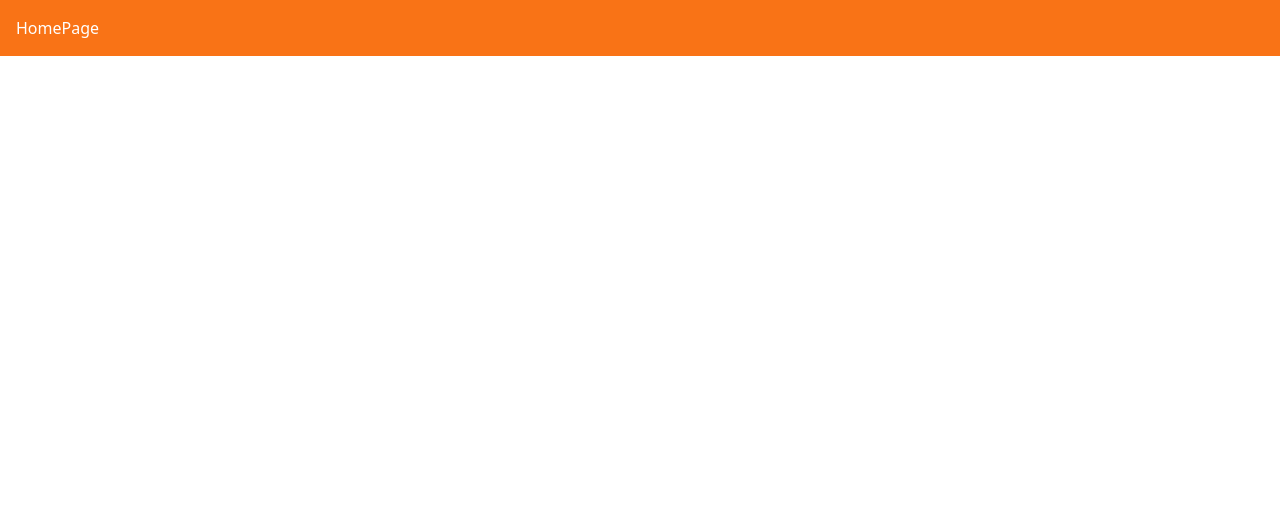
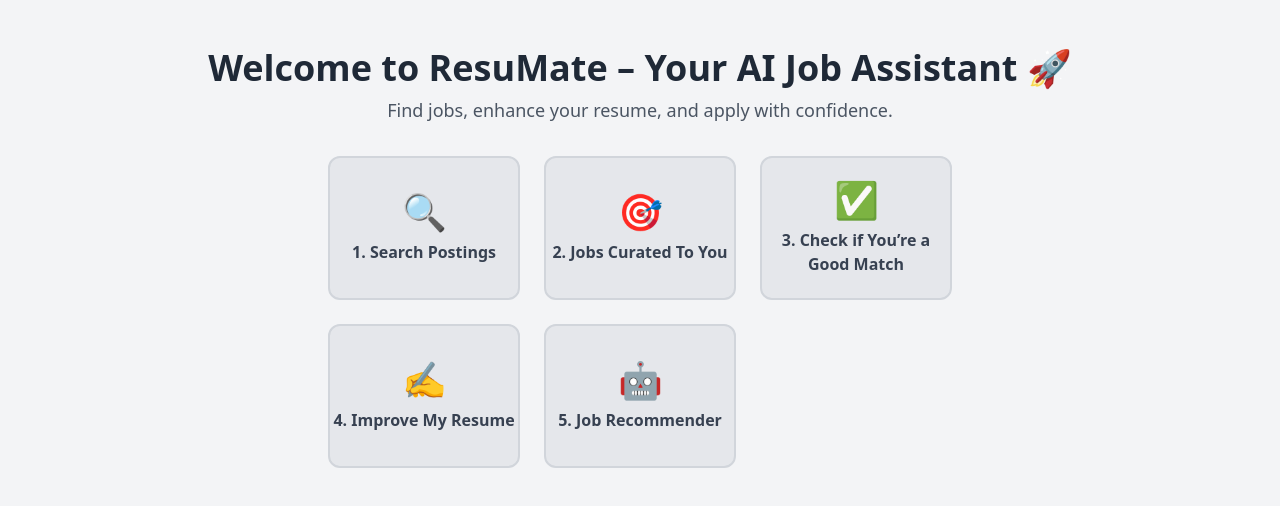
Before and after one commit to CMPT-276-SPRING-2025/final-project-lakes, a React (Vite) app: page / in a window 1280 px wide. Shown: the top 506 px of the page. Built offline with nearby package versions, Linux system fonts and the light colour scheme.

Commit message:
Set up HomePage layout and added pages for each feature within pages

```diff
--- a/src/App.jsx
+++ b/src/App.jsx
@@ -7,14 +7,26 @@ import {
 import "./index.css";
 import MainLayout from "./layouts/MainLayout";
 import HomePage from "./pages/HomePage";
+import SearchPage from "./pages/SearchPage";
+import CuratedJobsPage from "./pages/CuratedJobsPage";
+import MatchCheckPage from "./pages/MatchCheckPage";
+import ResumeImprovePage from "./pages/ResumeImprovePage";
+import JobRecommendPage from "./pages/JobRecommendPage";
 
+// ✅ Correctly create the router using `createBrowserRouter`
 const router = createBrowserRouter(
   createRoutesFromElements(
     <Route path="/" element={<MainLayout />}>
       <Route index element={<HomePage />} />
+      <Route path="/search" element={<SearchPage />} />
+      <Route path="/curated-jobs" element={<CuratedJobsPage />} />
+      <Route path="/match-check" element={<MatchCheckPage />} />
+      <Route path="/resume-improve" element={<ResumeImprovePage />} />
+      <Route path="/job-recommend" element={<JobRecommendPage />} />
     </Route>
   )
 );
+
 const App = () => {
   return <RouterProvider router={router} />;
 };
--- /dev/null
+++ b/src/pages/CuratedJobsPage.jsx
@@ -0,0 +1,7 @@
+import React from "react";
+
+const CuratedJobsPage = () => {
+  return <div className="bg-orange-500 p-4 text-white">Curated to You</div>;
+};
+
+export default CuratedJobsPage;
--- a/src/pages/HomePage.jsx
+++ b/src/pages/HomePage.jsx
@@ -1,7 +1,44 @@
 import React from "react";
+import { Link } from "react-router-dom";
 
 const HomePage = () => {
-  return <div className="bg-orange-500 p-4 text-white">HomePage</div>;
+  return (
+    <div className="min-h-screen flex flex-col items-center text-center bg-gray-100 p-6">
+      {/* Header */}
+      <h2 className="text-4xl font-bold mt-6 text-gray-800">
+        Welcome to ResuMate – Your AI Job Assistant 🚀
+      </h2>
+      <p className="text-gray-600 mt-2 text-lg">
+        Find jobs, enhance your resume, and apply with confidence.
+      </p>
+
+      {/* Navigation Grid */}
+      <div className="grid grid-cols-2 md:grid-cols-3 gap-6 mt-8">
+        <NavItem to="/search" text="1. Search Postings" emoji="🔍" />
+        <NavItem to="/curated-jobs" text="2. Jobs Curated To You" emoji="🎯" />
+        <NavItem
+          to="/match-check"
+          text="3. Check if You’re a Good Match"
+          emoji="✅"
+        />
+        <NavItem to="/resume-improve" text="4. Improve My Resume" emoji="✍️" />
+        <NavItem to="/job-recommend" text="5. Job Recommender" emoji="🤖" />
+      </div>
+    </div>
+  );
 };
 
+// Navigation button component
+const NavItem = ({ to, text, emoji }) => (
+  <Link
+    to={to}
+    className="flex flex-col items-center justify-center w-48 h-36 rounded-xl border-2
+      bg-gray-200 text-gray-700 border-gray-300 hover:shadow-lg transform transition-all
+      duration-300 hover:scale-105 hover:bg-blue-500 hover:text-white"
+  >
+    <span className="text-4xl">{emoji}</span>
+    <p className="mt-2 text-center font-semibold">{text}</p>
+  </Link>
+);
+
 export default HomePage;
--- /dev/null
+++ b/src/pages/JobRecommendPage.jsx
@@ -0,0 +1,7 @@
+import React from "react";
+
+const JobRecommendPage = () => {
+  return <div className="bg-orange-500 p-4 text-white">Job</div>;
+};
+
+export default JobRecommendPage;
--- /dev/null
+++ b/src/pages/MatchCheckPage.jsx
@@ -0,0 +1,7 @@
+import React from "react";
+
+const MatchCheckPage = () => {
+  return <div className="bg-orange-500 p-4 text-white">JMatch</div>;
+};
+
+export default MatchCheckPage;
--- /dev/null
+++ b/src/pages/ResumeImprovePage.jsx
@@ -0,0 +1,7 @@
+import React from "react";
+
+const ResumeImprovePage = () => {
+  return <div className="bg-orange-500 p-4 text-white">Improve</div>;
+};
+
+export default ResumeImprovePage;
--- /dev/null
+++ b/src/pages/SearchPage.jsx
@@ -0,0 +1,7 @@
+import React from "react";
+
+const SearchPage = () => {
+  return <div className="bg-orange-500 p-4 text-white">Search</div>;
+};
+
+export default SearchPage;
```
